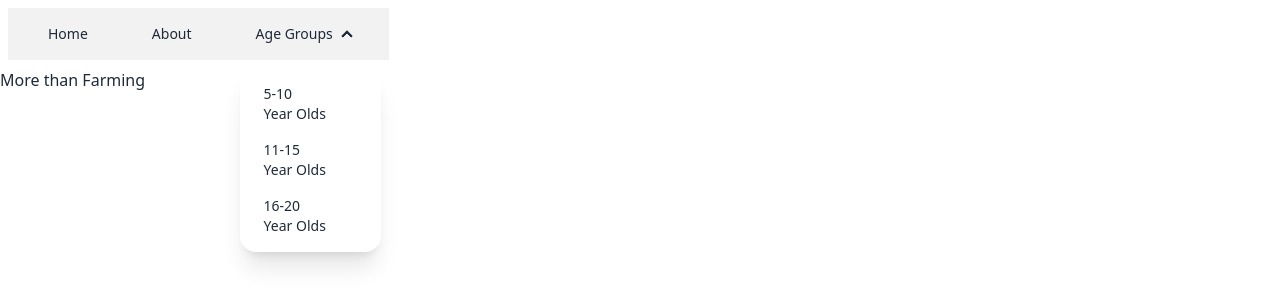
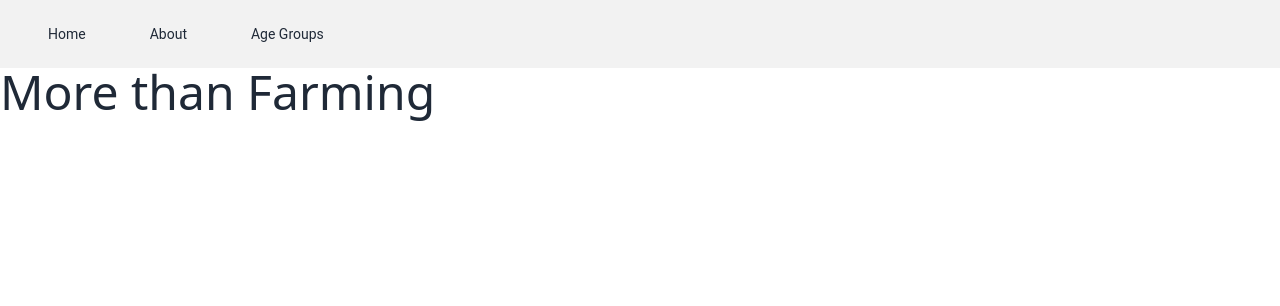
Before and after one commit to KingCarnival/agriApp3, a Nuxt app: page / in a window 1280 px wide. Shown: the top 306 px of the page. Built offline with nearby package versions, Linux system fonts and the light colour scheme.

Commit message:
Google Fonts Update

```diff
--- a/assets/css/tailwind.css
+++ b/assets/css/tailwind.css
@@ -1,3 +1,14 @@
 @tailwind base;
 @tailwind components;
 @tailwind utilities;
+
+@layer base{
+    html{
+        font-family: 'Kalnia', serif;
+        font-family: 'Roboto', sans-serif;
+    }
+
+    h1{
+        font-family: 'Afacad', sans-serif;
+    }
+}
--- a/layouts/default.vue
+++ b/layouts/default.vue
@@ -1,21 +1,21 @@
 <template>
-<div class="navbar bg-base-100">
+<div class="navbar bg-base-200">
 <header>
     <nav>
         <ul class="menu menu-vertical lg:menu-horizontal bg-base-200">
             <li class="flex items-center px-4 "><NuxtLink to="/">Home</NuxtLink></li>
             <li class="flex items-center px-4 "><NuxtLink to="/about">About</NuxtLink></li>
-            <li class="flex items-center px-4 ">
-                <details open>
-                    <summary>
+            <li class="flex items-center px-4">
+                <div class="dropdown dropdown-bottom">
+                    <div tabindex="0">
                         Age Groups
-                    </summary>
-                    <ul>
+                    </div>
+                    <ul tabindex="0" class="dropdown-content z-[1] menu p-2 shadow bg-base-100 rounded-box w-52">
                         <li><NuxtLink to="/agegroups/5-10">5-10 Year Olds</NuxtLink></li>
                         <li><NuxtLink to="/agegroups/11-15">11-15 Year Olds</NuxtLink></li>
                         <li><NuxtLink to="/agegroups/16-20">16-20 Year Olds</NuxtLink></li>
                     </ul>
-                </details>
+                </div>
             </li>
         </ul>
     </nav>
--- a/nuxt.config.ts
+++ b/nuxt.config.ts
@@ -1,5 +1,5 @@
 // https://nuxt.com/docs/api/configuration/nuxt-config
 export default defineNuxtConfig({
   devtools: { enabled: true },
-  modules: ["@nuxtjs/tailwindcss"],
+  modules: ["@nuxtjs/tailwindcss", "@nuxtjs/google-fonts"],
 })
--- a/package.json
+++ b/package.json
@@ -11,9 +11,10 @@
   },
   "devDependencies": {
     "@nuxt/devtools": "latest",
+    "@nuxtjs/google-fonts": "^3.1.3",
     "@nuxtjs/tailwindcss": "^6.10.1",
     "@tailwindcss/typography": "^0.5.10",
-    "daisyui": "^4.4.22",
+    "daisyui": "^4.4.23",
     "nuxt": "^3.8.2",
     "vue": "^3.3.12",
     "vue-router": "^4.2.5"
--- a/pages/about.vue
+++ b/pages/about.vue
@@ -6,9 +6,6 @@
                 <p>Lorem ipsum dolor sit amet consectetur adipisicing elit. Est dolorum earum accusantium, deserunt molestiae laudantium laboriosam temporibus aperiam, inventore unde voluptatibus. Tempore impedit, eum odio, quos modi nostrum dolores corrupti, tempora voluptas eos porro? Architecto explicabo nisi, consequuntur, suscipit adipisci cupiditate ea non quasi tempore, sequi odit unde modi vero!</p>
             </article>
             <VideoPlayer videoId="OQNEOsiy8iA?si=Uh_O64obspgwapVh"/>
-        </div>
-        <div class="grid flex-grow h-32 rounded-box place-items-right md:shrink-0 ">
-
         </div>
     </div>
 
--- a/pages/index.vue
+++ b/pages/index.vue
@@ -1,6 +1,6 @@
 <template>
     <div>
-        <h1>More than Farming</h1>
+        <h1 class="font-sans text-5xl">More than Farming</h1>
     </div>
 </template>
 
```
Also changed, not shown: 1 other file (tests, documents, lock files or other folders).
